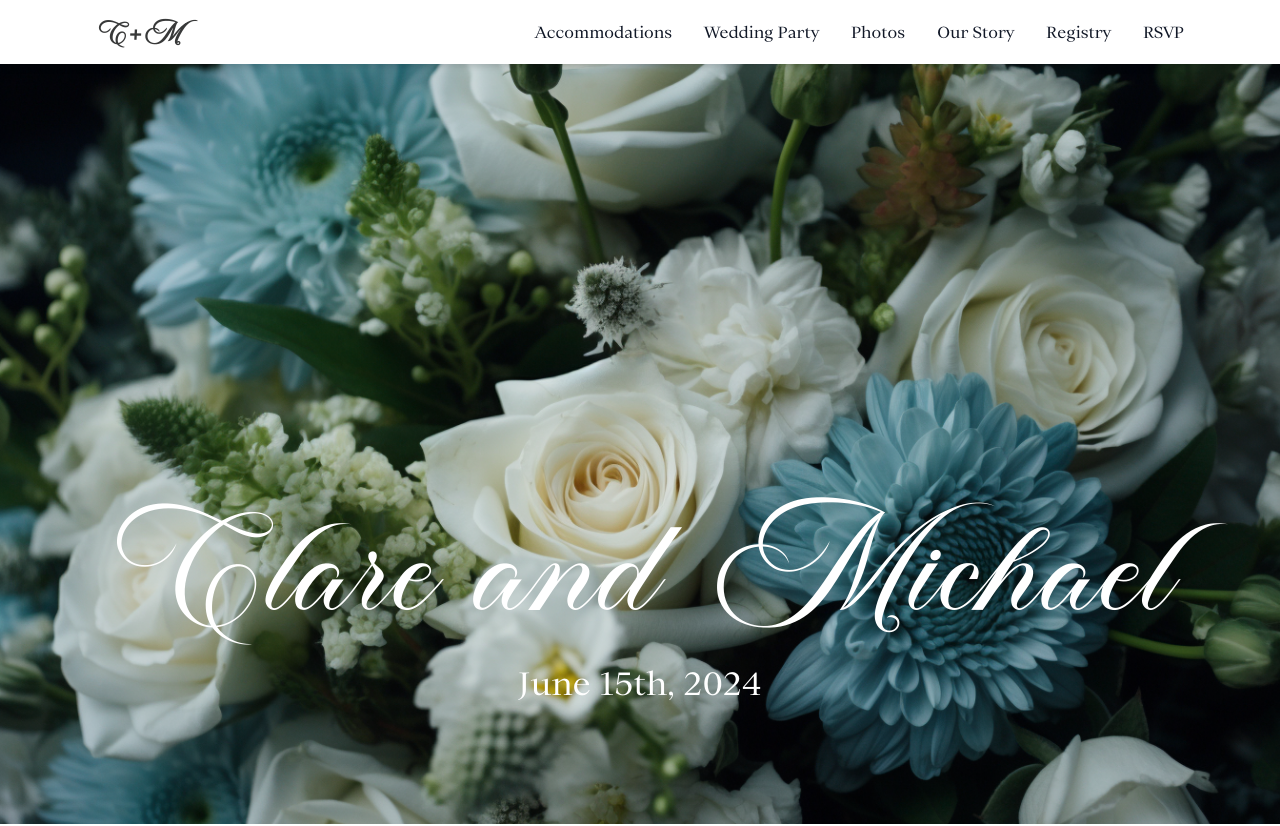
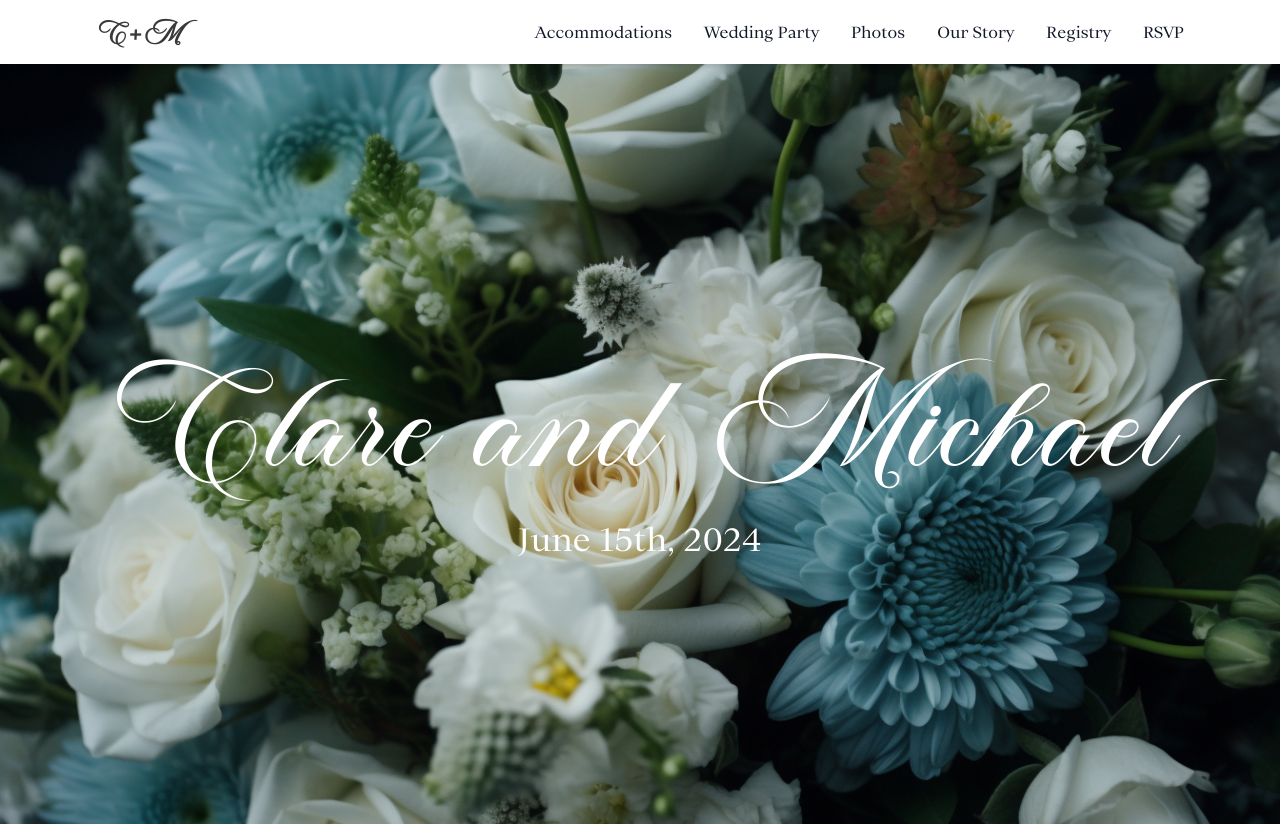
Before and after one commit to mhlauf1/clare-and-mike, a Next.js app: page / in a window 1280 px wide. Shown: the top 826 px of the page. Built offline with nearby package versions, Linux system fonts and the light colour scheme.

Commit message:
fixing hero

```diff
--- a/components/home/hero.tsx
+++ b/components/home/hero.tsx
@@ -5,7 +5,7 @@ type Props = {};
 
 const Hero = (props: Props) => {
   return (
-    <section className={`flex flex-col px-2 items-center pt-72 lg:mt-0 lg:justify-center text-white ${styles.homeHeroSectionContainer}`}>
+    <section className={`flex flex-col px-2 items-center pt-72 lg:pt-0 lg:justify-center text-white ${styles.homeHeroSectionContainer}`}>
       <h1 className="font-manstein text-center">Clare and Michael</h1>
       <h4>June 15th, 2024</h4>
     </section>
```
